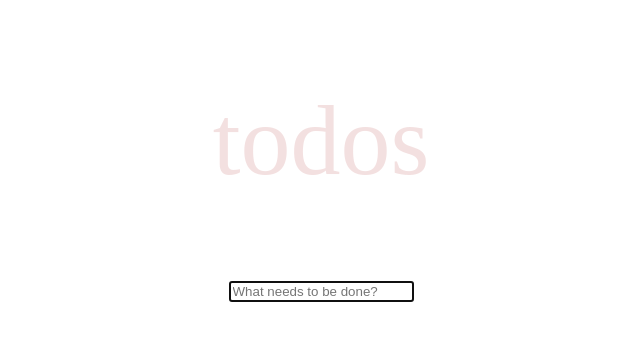
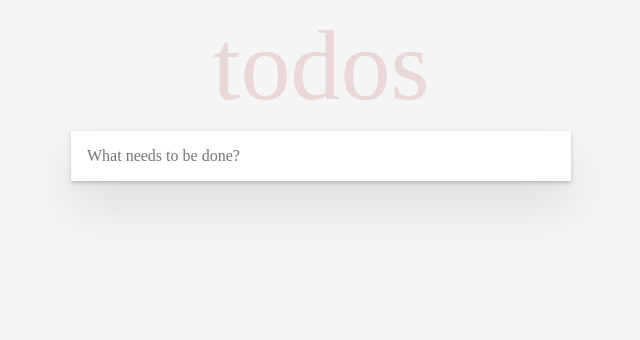
Before and after one commit to shenglow/vue-todolist, a Vue app: page / in a window 1280 px wide. Shown: the top 340 px of the page, without its empty margins (319-959 px from the left). Built offline with nearby package versions, Linux system fonts and the light colour scheme.

Commit message:
[20200820] adjust textbox style

```diff
--- a/package.json
+++ b/package.json
@@ -19,6 +19,8 @@
     "babel-eslint": "^10.1.0",
     "eslint": "^6.7.2",
     "eslint-plugin-vue": "^6.2.2",
+    "sass": "^1.26.10",
+    "sass-loader": "^9.0.3",
     "vue-template-compiler": "^2.6.11"
   },
   "eslintConfig": {
--- a/src/App.vue
+++ b/src/App.vue
@@ -6,6 +6,7 @@
 
 <script>
 import Todo from './components/Todo.vue';
+import './scss/style.scss';
 
 export default {
     name: 'App',
@@ -15,5 +16,12 @@ export default {
 }
 </script>
 
-<style>
+<style lang="scss">
+body {
+    background: #f5f5f5;
+}
+
+h1 {
+    margin: 0.5rem 0;
+}
 </style>
--- a/src/components/Todo.vue
+++ b/src/components/Todo.vue
@@ -4,7 +4,14 @@
             <h1>todos</h1>
         </header>
         <section class="main">
-            <input type="text" autofocus v-model="newTodo" @keyup.enter="addTodo" placeholder="What needs to be done?"/>
+            <input
+                type="text"
+                autofocus
+                class="new-todo"
+                v-model="newTodo"
+                @keyup.enter="addTodo"
+                placeholder="What needs to be done?"
+            />
         </section>
     </section>
 </template>
@@ -14,24 +21,44 @@ export default {
     name: "Todo",
     data: function() {
         return {
+            todos: [],
             newTodo: ''
         }
     },
     methods: {
         addTodo: function() {
-            alert(this.newTodo);
+            this.todos.push(this.newTodo);
+            this.newTodo = "";
+            console.log(this.todos);
         }
     }
 }
 </script>
 
-<style>
-.todoapp h1 {
-    width: 100%;
-    font-size: 100px;
-    font-weight: 100;
-    text-align: center;
-    color: rgba(175, 47, 47, 0.15);
+<style lang="scss">
+.todoapp {
+    .header h1 {
+        width: 100%;
+        font-size: 100px;
+        font-weight: 100;
+        text-align: center;
+        color: rgba(175, 47, 47, 0.15);
+    }
+
+    .main {
+        box-shadow: 0 2px 4px 0 rgba(0, 0, 0, 0.2), 0 25px 50px 0 rgba(0, 0, 0, 0.1);
+
+        .new-todo {
+            padding: 16px;
+            width: 100%;
+            border: none;
+            box-sizing: border-box;
+
+            &:focus {
+                outline: none;
+            }
+        }
+    }
 }
 section {
     width: 100%;
--- /dev/null
+++ b/vue.config.js
@@ -0,0 +1,4 @@
+module.exports = {
+    chainWebpack: config => {
+    }
+}
```
Also changed, not shown: 1 other file (tests, documents, lock files or other folders). Lines whose indentation alone changed are shown as unchanged.
